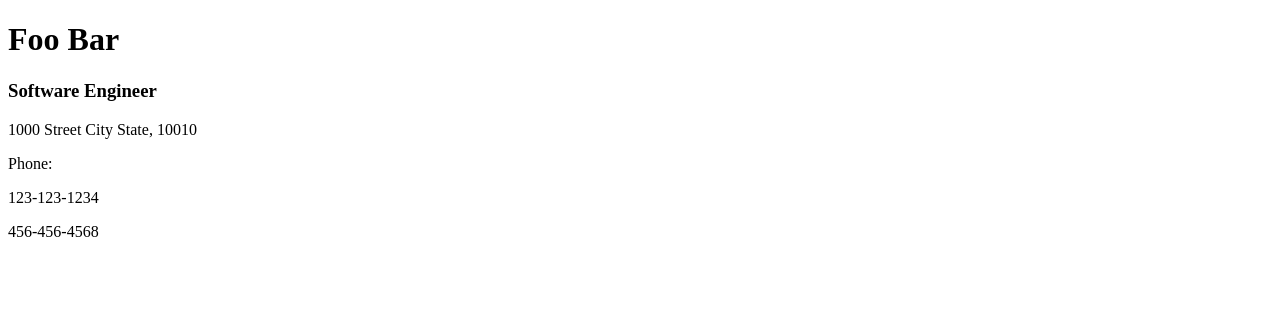
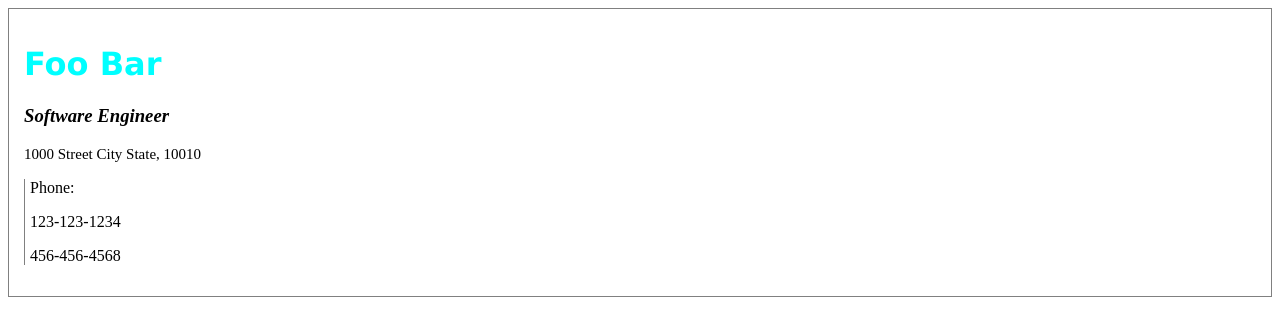
Before and after one commit to TroyEdwardLee/Second-Angular6-App, an Angular app: page / in a window 1280 px wide. Shown: the top 336 px of the page. Built offline with nearby package versions, Linux system fonts and the light colour scheme.

Commit message:
[FEATURE] add css for component

```diff
--- a/src/app/address-card/address-card.component.css
+++ b/src/app/address-card/address-card.component.css
@@ -0,0 +1,25 @@
+h1 {
+  color: aqua;
+}
+
+.address-card {
+  border: 1px gray solid;
+  padding: 15px;
+}
+
+.name {
+  font-family: "Verdana", sans-serif;
+}
+
+.title {
+  font-style: italic;
+}
+
+.address {
+  font-size: 15px;
+}
+
+.phone {
+  border-left: 1px gray solid;
+  padding-left: 5px;
+}
--- a/src/app/address-card/address-card.component.html
+++ b/src/app/address-card/address-card.component.html
@@ -1,8 +1,8 @@
-<div>
-  <h1>{{user.name}}</h1>
-  <h3>{{user.designation}}</h3>
-  <p>{{user.address}}</p>
-  <div *ngIf="user.phone.length">
+<div class="address-card">
+  <h1 class="name">{{user.name}}</h1>
+  <h3 class="title">{{user.designation}}</h3>
+  <p class="address">{{user.address}}</p>
+  <div class="phone" *ngIf="user.phone.length">
     <p>Phone:</p>
     <p *ngFor="let phoneNumber of user.phone">{{phoneNumber}}</p>
   </div>
--- a/src/app/app.component.css
+++ b/src/app/app.component.css
@@ -0,0 +1,3 @@
+h1 {
+  color: royalblue;
+}
--- a/src/styles.css
+++ b/src/styles.css
@@ -1 +1,4 @@
 /* You can add global styles to this file, and also import other style files */
+h1 {
+  color: hotpink;
+}
```
